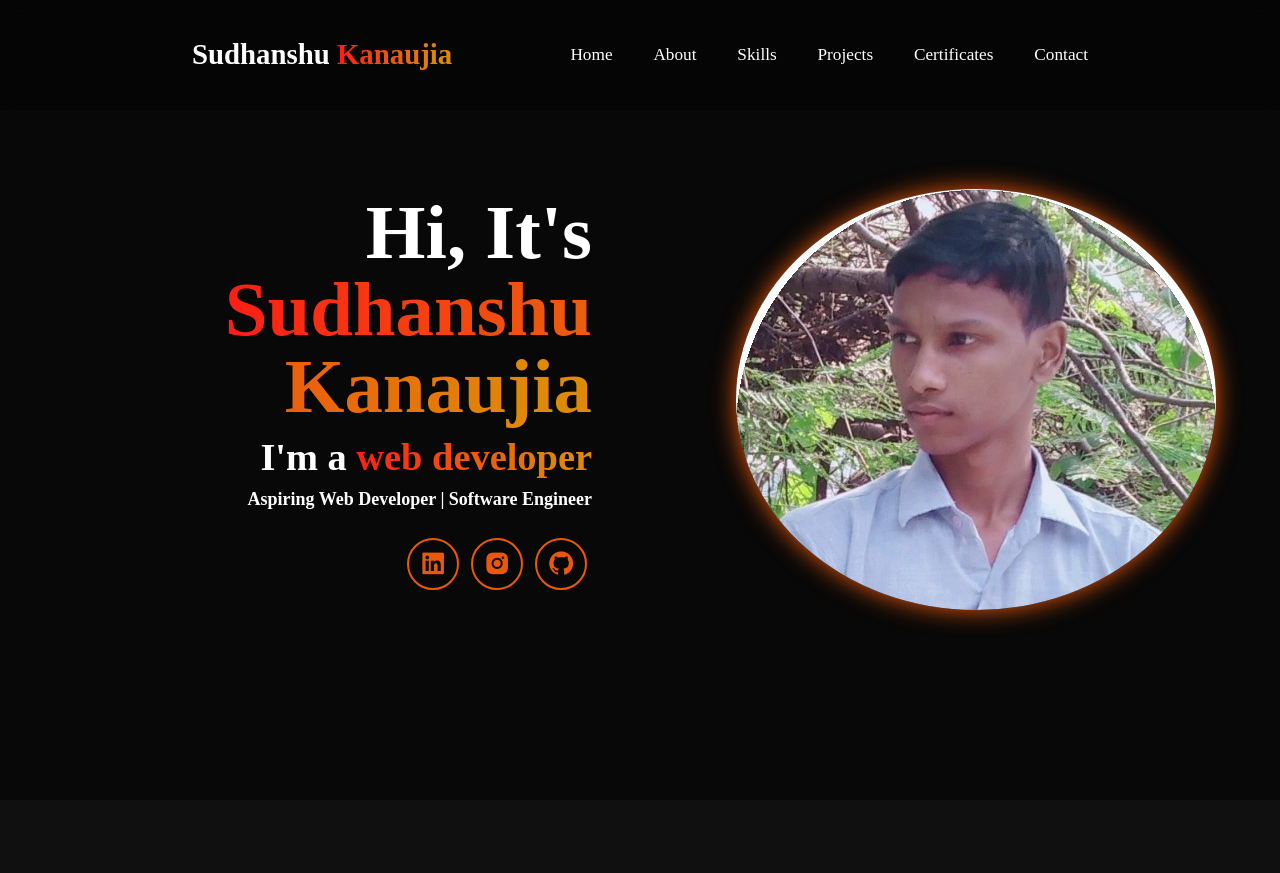
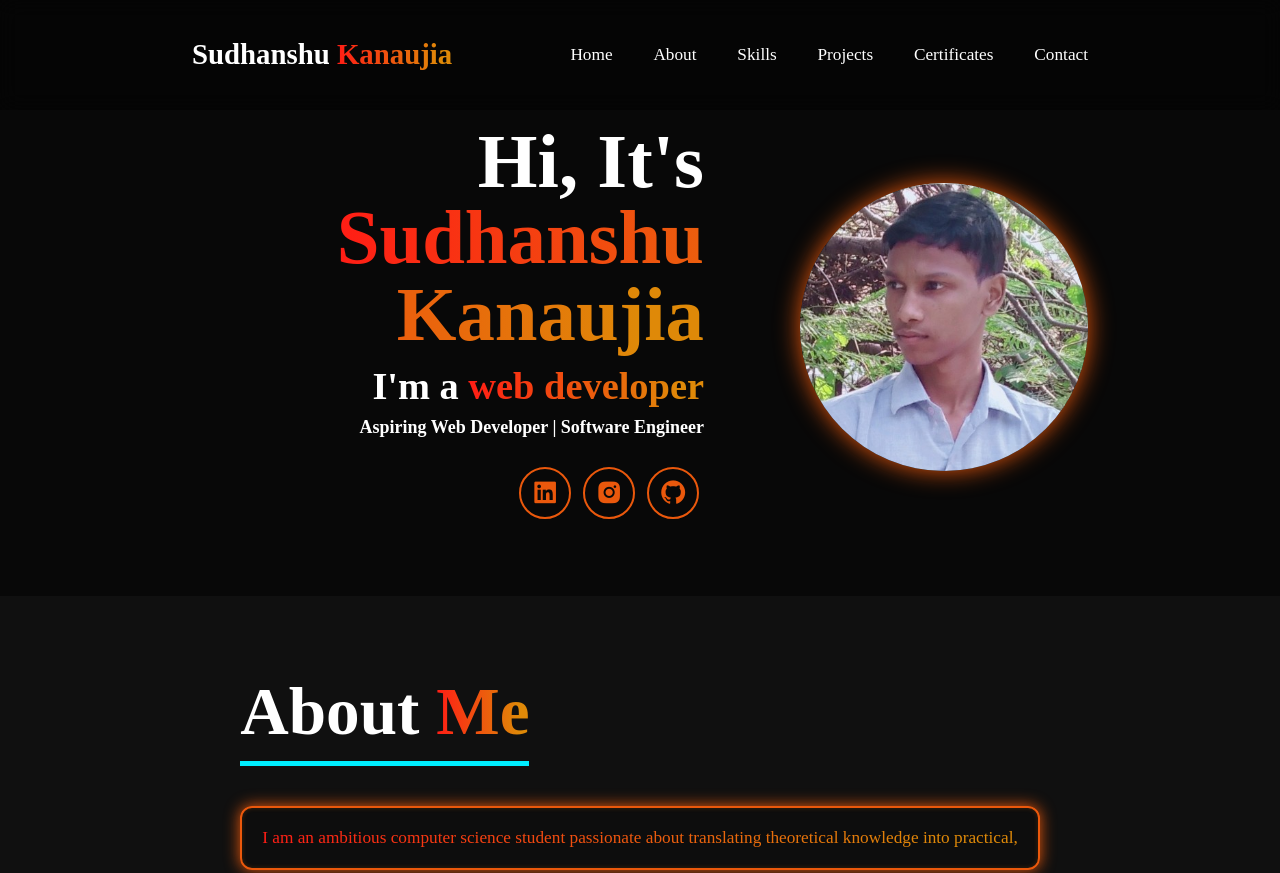
Before and after one commit to sudhanshu-lk/MyPortfolio, a plain HTML site: page index.html in a window 1280 px wide. Shown: the top 873 px of the page. Drawn offline with nearby package versions, Linux system fonts and the light colour scheme.

Commit message:
after update

```diff
--- a/style.css
+++ b/style.css
@@ -89,14 +89,20 @@
     display: flex;
     align-items: center;
     justify-content: center;
-    gap: 15rem;
+    gap: 10rem;
+    text-align: center;
+    min-height: auto;
+    padding: 2rem 15% 5rem;
+    margin-top: 90px;
 }
+
 .home-content{
     display: flex;
     flex-direction: column;
     align-items: flex-end;
     text-align: right;
 }
+
 .home-content h1{
     font-size: 8rem;
     font-weight: 700;
@@ -128,6 +134,8 @@
     transition: 0.4s ease-in-out;
     aspect-ratio: 1 / 1;
     object-fit: cover;
+    width: 30rem;
+    height: 30rem;
 }
 
 
@@ -258,6 +266,8 @@
     color: black;
     text-align: center;
     overflow: hidden;
+    min-height: auto;
+    /* padding: 2rem 15% 5rem; */
 }
 
 .skills h2 {
@@ -364,6 +374,8 @@
     background: var(--second-bg-color);
     text-align: center;
     color: black;
+    min-height: auto;
+    /* padding: 2rem 15% 5rem; */
 }
 
 .projects-box {
@@ -468,6 +480,8 @@
     color: black;
     text-align: center;
     overflow: hidden;
+    min-height: auto;
+    /* padding: 2rem 15% 5rem; */
 }
 
 .certificate h2 {
@@ -664,6 +678,10 @@
 
     .home {
         gap: 6rem;
+        /* flex-direction: column;
+        gap: 2rem;
+        text-align: center;
+        padding: 2rem; */
     }
 
     .skills-box,
```
